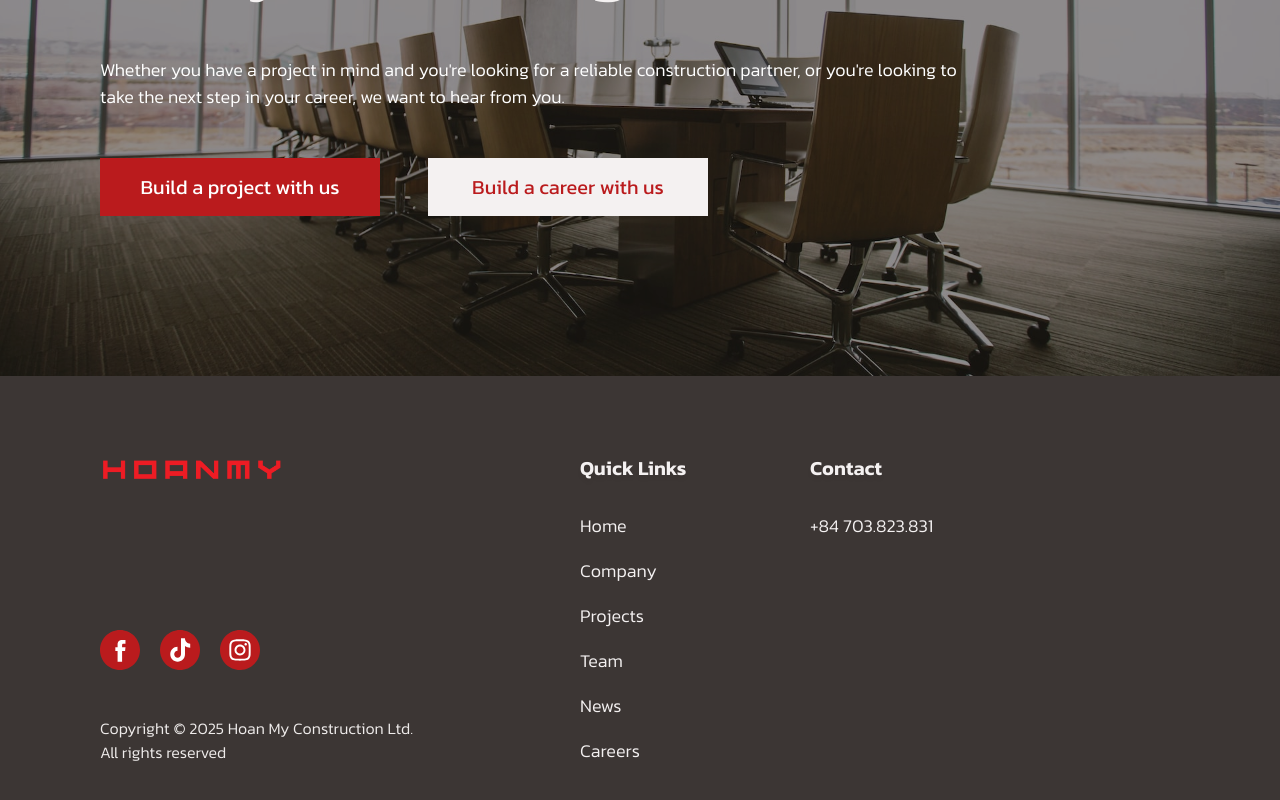
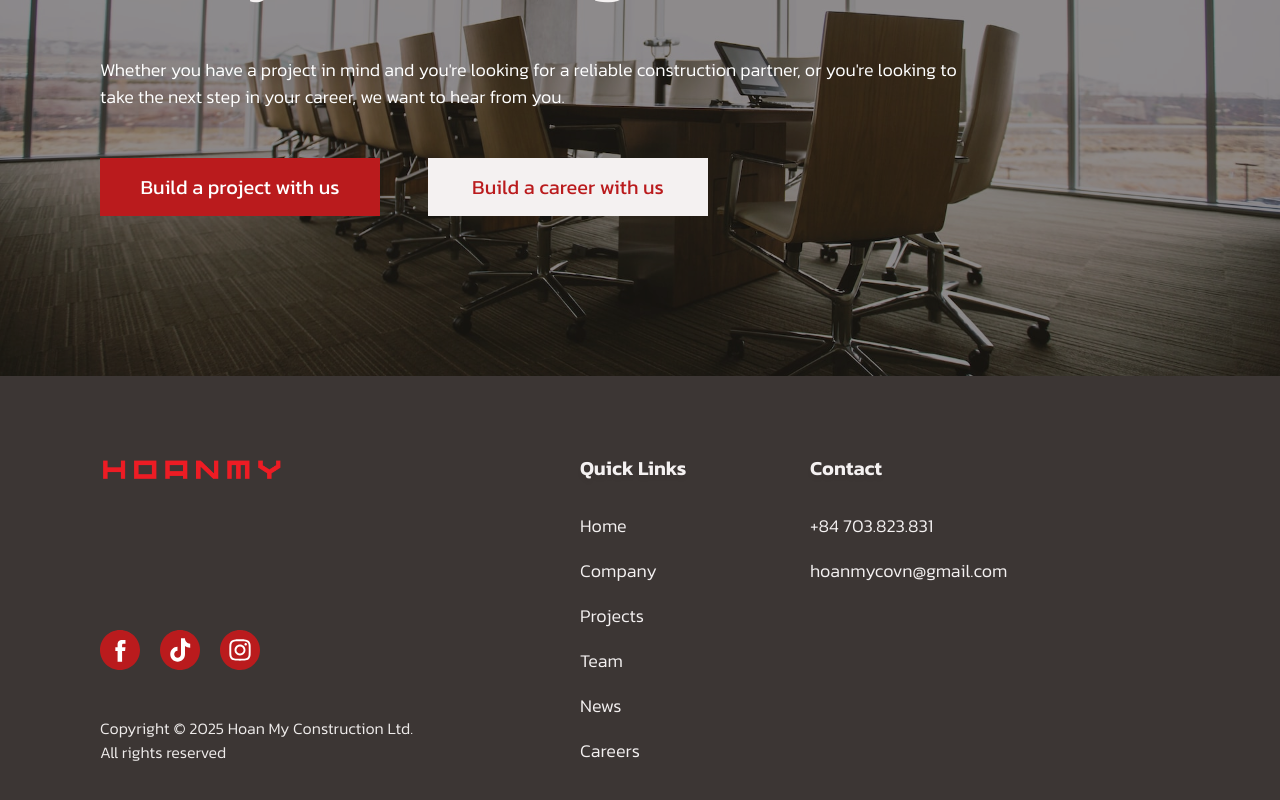
Before and after one commit to thai22011/hoanmy, a Next.js app: page /en/team in a window 1280 px wide. Shown: the part 1564-2364 px from the top of the page. Built offline with nearby package versions, Linux system fonts and the light colour scheme.

Commit message:
Update Email address

```diff
--- a/components/Footer.tsx
+++ b/components/Footer.tsx
@@ -163,6 +163,7 @@ const Footer: React.FC<Props> = async ({ locale }) => {
                 </li>
                 <li className="footer__li">
                   <a className="footer__link" href="mailto:hoanmycovn@gmail.com">
+                                                          hoanmycovn@gmail.com
                   </a>
                 </li>
               </ul>
```
